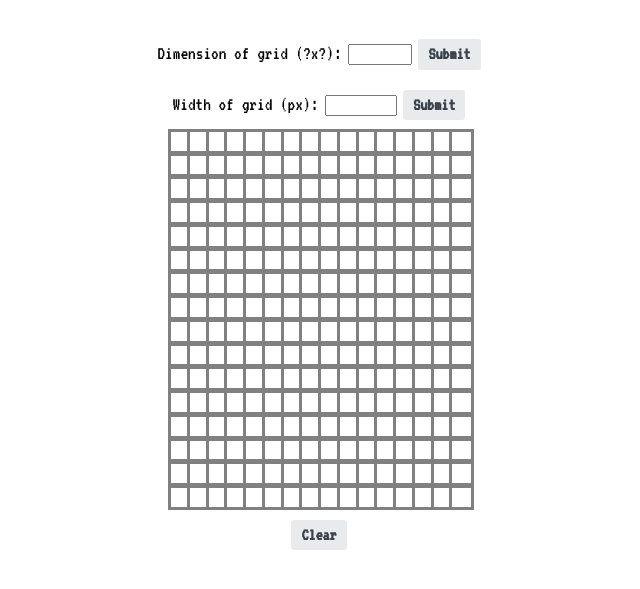
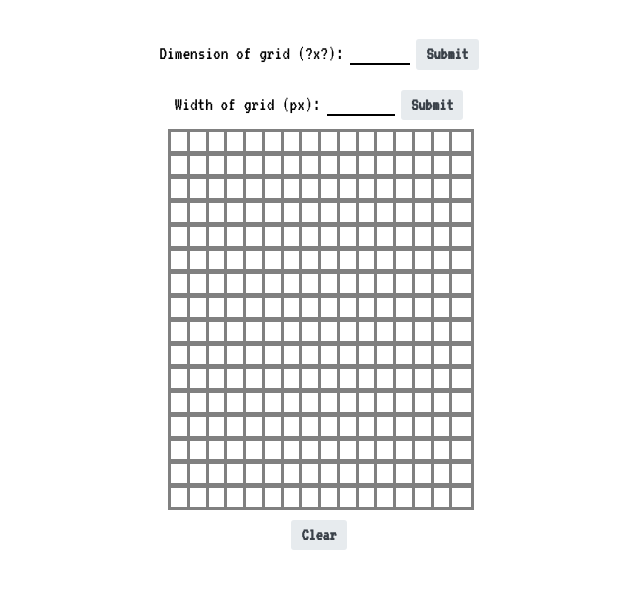
Before and after one commit to BigFatDuck1/etch-a-sketch, a plain HTML site: page index.html in a window 1280 px wide. Shown: the part 91-680 px from the top of the page, without its empty margins (321-961 px from the left). Drawn offline with Linux system fonts and the light colour scheme.

Commit message:
Styled input form

```diff
--- a/index.html
+++ b/index.html
@@ -15,12 +15,12 @@
     <h1>Etch-a-Sketch Simulator</h1>
     <div class="grid_input">
       <label for="grid_size">Dimension of grid (?x?):</label>
-      <input type="number" id="grid_size" name="grid_size" min="2" max="100">
+      <input class="input_form" type="number" id="grid_size" name="grid_size" min="2" max="100">
       <button class="grid_size_submit btn" id="grid_size_submit">Submit</button>
     </div>
     <div class="size_input">
         <label for="width_size">Width of grid (px):</label>
-        <input type="number" id="width_size" name="width_size" min="100" max="1000">
+        <input class="input_form" type="number" id="width_size" name="width_size" min="100" max="1000">
         <button class="width_size_submit btn" id="width_size_submit">Submit</button>
       </div>
     <div class="div_container"></div>
--- a/styles.css
+++ b/styles.css
@@ -74,3 +74,8 @@ label {
     background-color: darkgray;
     color: white;
 }
+
+.input_form {
+    border: none;
+    border-bottom: 2px solid;
+}
```
